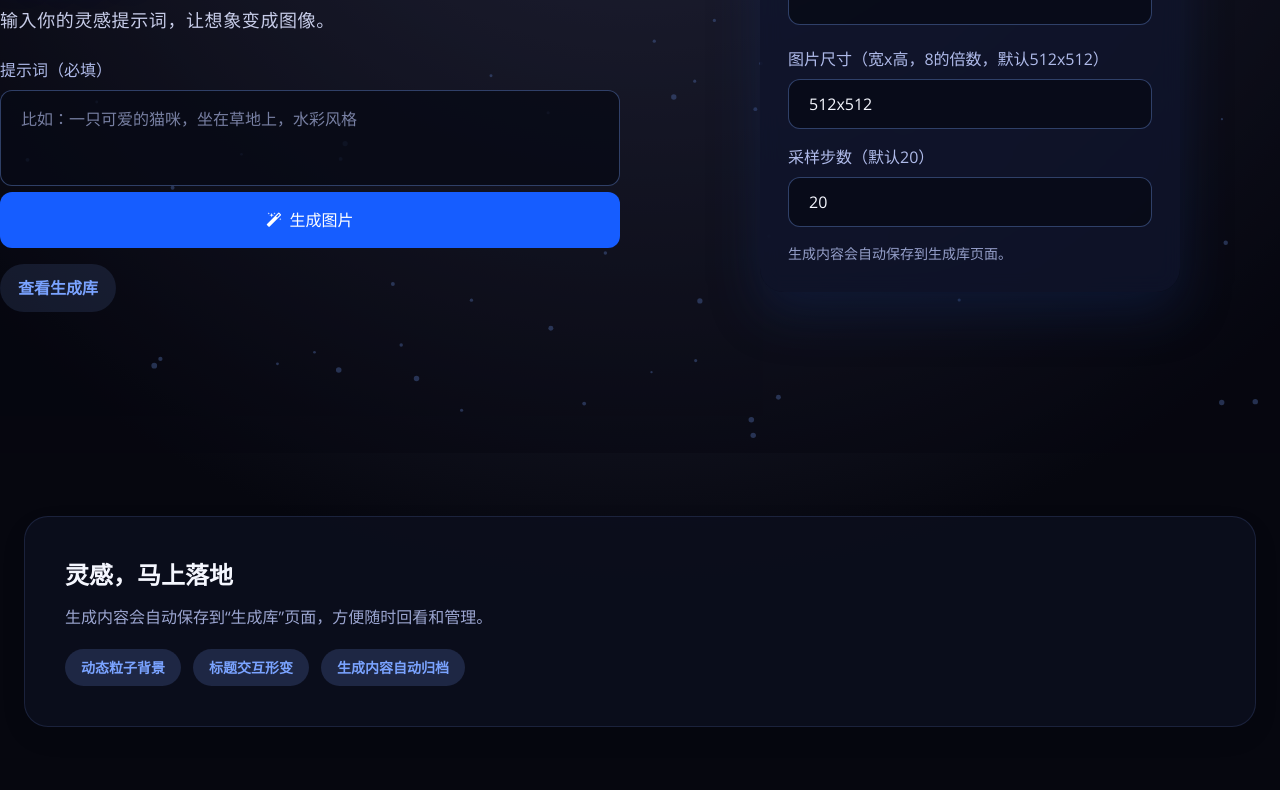
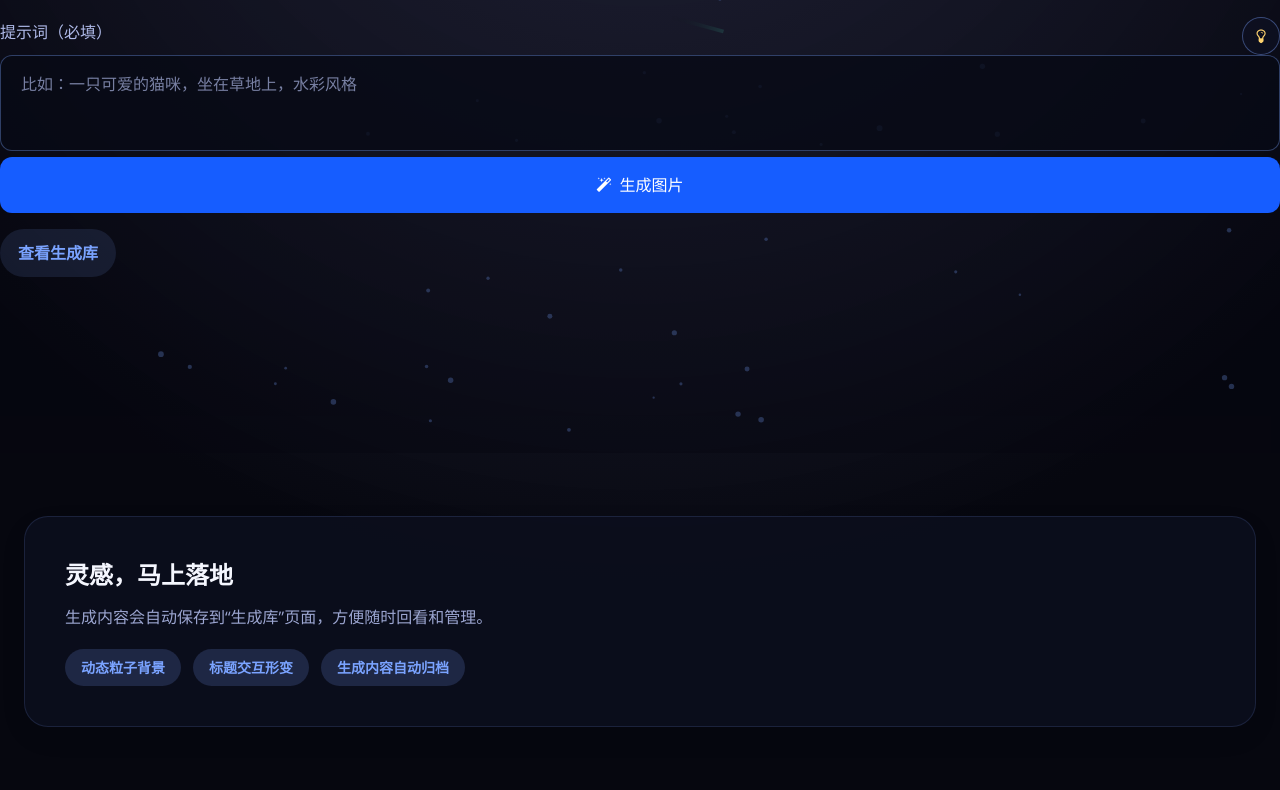
Before and after one commit to Fufuz-jiushijie/2025IntroductiontoAI, a plain HTML site: page demo/index.html in a window 1280 px wide. Shown: the part 347-1137 px from the top of the page. Drawn offline with nearby package versions, Linux system fonts and the light colour scheme.

Commit message:
粒子只动一秒的问题修复

```diff
--- a/demo/index.html
+++ b/demo/index.html
@@ -53,33 +53,20 @@
         <h1 id="heroTitle" class="hero-title">What should we create next？</h1>
         <p class="hero-subtitle">输入你的灵感提示词，让想象变成图像。</p>
         <div class="hero-input">
+          <div class="prompt-label">
             <label class="block text-gray-700 mb-2">提示词（必填）</label>
+            <button id="inspireToggle" class="inspire-toggle" type="button" aria-label="灵感参数">
+              <i class="fa fa-lightbulb-o" aria-hidden="true"></i>
+              <span class="inspire-tooltip">灵感</span>
+            </button>
+          </div>
           <textarea
             id="prompt"
             class="input-textarea w-full px-5 py-4 rounded-xl border border-gray-200 focus:border-primary focus:outline-none input-focus resize-none h-24"
             rows="3"
             placeholder="比如：一只可爱的猫咪，坐在草地上，水彩风格"
           ></textarea>
-        </div>
-        <div class="hero-actions">
-          <button
-            id="generateBtn"
-            onclick="generateImage()"
-            class="generate-btn w-full py-4 rounded-xl bg-primary text-white hover:bg-primary/90 transition-all flex items-center justify-center gap-2"
-          >
-            <i class="fa fa-magic"></i>
-            <span>生成图片</span>
-          </button>
-          <a class="gallery-link" href="gallery.html">查看生成库</a>
-        </div>
-        <div id="loading" class="text-center text-gray-600 py-2 hidden">
-          生成中...大约10-20s，请耐心等待
-        </div>
-        <div id="statusMessage" class="text-center text-gray-600 py-2 hidden"></div>
-      </div>
-      <div class="hero-visual">
-        <div class="hero-glass">
-          <h3>灵感参数</h3>
+          <div id="inspirePanel" class="inspire-panel hidden">
             <div class="input-group">
               <label class="block text-gray-700 mb-2">负提示词（可选）</label>
               <textarea
@@ -110,8 +97,23 @@
                 class="w-full px-5 py-3 rounded-xl border border-gray-200 focus:border-primary focus:outline-none"
               >
             </div>
-          <p class="hero-tip">生成内容会自动保存到生成库页面。</p>
           </div>
+        </div>
+        <div class="hero-actions">
+          <button
+            id="generateBtn"
+            onclick="generateImage()"
+            class="generate-btn w-full py-4 rounded-xl bg-primary text-white hover:bg-primary/90 transition-all flex items-center justify-center gap-2"
+          >
+            <i class="fa fa-magic"></i>
+            <span>生成图片</span>
+          </button>
+          <a class="gallery-link" href="gallery.html">查看生成库</a>
+        </div>
+        <div id="loading" class="text-center text-gray-600 py-2 hidden">
+          生成中...大约10-20s，请耐心等待
+        </div>
+        <div id="statusMessage" class="text-center text-gray-600 py-2 hidden"></div>
       </div>
     </div>
   </div>
--- a/demo/script.js
+++ b/demo/script.js
@@ -15,8 +15,17 @@ function fixNav() {
 const generateBtn = document.getElementById('generateBtn');
 const loading = document.getElementById('loading');
 const statusMessage = document.getElementById('statusMessage');
+const inspireToggle = document.getElementById('inspireToggle');
+const inspirePanel = document.getElementById('inspirePanel');
 
 const storageKey = 'generatedImages';
+
+if (inspireToggle && inspirePanel) {
+  inspireToggle.addEventListener('click', () => {
+    inspirePanel.classList.toggle('hidden');
+    inspireToggle.classList.toggle('is-open');
+  });
+}
 
 async function generateImage() {
   const promptInput = document.getElementById('prompt');
@@ -172,6 +181,8 @@ if (canvas) {
   const streaks = [];
   const pointer = { x: null, y: null, radius: 120 };
   const streakPalette = ['#7aa3ff', '#b880ff', '#50e3c2', '#ff7ad9', '#ffd36e'];
+  let streakTimer = 0;
+  const streakInterval = 40;
 
   const resizeCanvas = () => {
     canvas.width = window.innerWidth;
@@ -192,9 +203,6 @@ if (canvas) {
   };
 
   const spawnStreak = () => {
-    if (Math.random() > 0.02) {
-      return;
-    }
     const startX = Math.random() * canvas.width;
     const startY = Math.random() * canvas.height * 0.6;
     const angle = Math.random() * Math.PI * 0.5 - Math.PI * 0.25;
@@ -213,7 +221,11 @@ if (canvas) {
 
   const updateParticles = () => {
     ctx.clearRect(0, 0, canvas.width, canvas.height);
-    spawnStreak();
+    streakTimer += 1;
+    if (streakTimer >= streakInterval) {
+      streakTimer = 0;
+      spawnStreak();
+    }
 
     particles.forEach((particle) => {
       particle.x += particle.vx;
@@ -229,7 +241,7 @@ if (canvas) {
       if (pointer.x !== null) {
         const dx = particle.x - pointer.x;
         const dy = particle.y - pointer.y;
-        const distance = Math.hypot(dx, dy);
+        const distance = Math.hypot(dx, dy) || 1;
         if (distance < pointer.radius) {
           const force = (pointer.radius - distance) / pointer.radius;
           particle.vx += (dx / distance) * force * 0.3;
@@ -249,7 +261,7 @@ if (canvas) {
       streak.life += 1;
 
       const progress = streak.life / streak.maxLife;
-      const alpha = Math.sin(Math.PI * progress) * 0.6;
+      const alpha = Math.max(0, Math.min(1, Math.sin(Math.PI * progress) * 0.6));
 
       const gradient = ctx.createLinearGradient(
         streak.x,
--- a/demo/style.css
+++ b/demo/style.css
@@ -158,27 +158,33 @@ body {
 }
 
 .hero-input,
-.hero-actions,
-.hero-tip {
+.hero-actions {
   text-align: left;
 }
 
+.prompt-label {
+  display: flex;
+  align-items: center;
+  justify-content: space-between;
+  gap: 12px;
+}
+
 .hero-copy label,
-.hero-glass label {
+.inspire-panel label {
   color: rgba(193, 205, 255, 0.9);
 }
 
 .hero-copy textarea,
-.hero-glass textarea,
-.hero-glass input {
+.inspire-panel textarea,
+.inspire-panel input {
   background: rgba(8, 10, 22, 0.8);
   color: #f5f7ff;
   border-color: rgba(122, 163, 255, 0.35);
 }
 
 .hero-copy textarea::placeholder,
-.hero-glass textarea::placeholder,
-.hero-glass input::placeholder {
+.inspire-panel textarea::placeholder,
+.inspire-panel input::placeholder {
   color: rgba(193, 205, 255, 0.6);
 }
 
@@ -203,35 +209,60 @@ body {
   background: rgba(122, 163, 255, 0.22);
 }
 
-.hero-visual {
-  display: flex;
+.inspire-toggle {
+  display: inline-flex;
+  align-items: center;
   justify-content: center;
+  width: 38px;
+  height: 38px;
+  border-radius: 50%;
+  border: 1px solid rgba(122, 163, 255, 0.4);
+  background: rgba(15, 18, 36, 0.7);
+  color: #ffd36e;
+  cursor: pointer;
+  position: relative;
+  transition: transform 0.2s ease, box-shadow 0.2s ease;
 }
 
-.hero-glass {
-  width: min(420px, 100%);
-  background: rgba(16, 20, 44, 0.8);
-  border-radius: 24px;
-  padding: 28px;
-  box-shadow: 0 20px 50px rgba(17, 40, 90, 0.4);
-  backdrop-filter: blur(10px);
-  text-align: left;
+.inspire-toggle:hover {
+  transform: translateY(-1px);
+  box-shadow: 0 8px 20px rgba(255, 211, 110, 0.2);
 }
 
-.hero-glass h3 {
-  font-size: 20px;
-  font-weight: 700;
-  margin-bottom: 16px;
-  color: #f5f7ff;
+.inspire-toggle.is-open {
+  color: #ffea9f;
+  box-shadow: 0 10px 22px rgba(255, 211, 110, 0.35);
 }
 
-.hero-glass .input-group {
-  margin-bottom: 16px;
+.inspire-tooltip {
+  position: absolute;
+  top: -32px;
+  right: -8px;
+  background: rgba(15, 18, 36, 0.95);
+  color: rgba(240, 244, 255, 0.9);
+  font-size: 12px;
+  padding: 4px 10px;
+  border-radius: 999px;
+  opacity: 0;
+  pointer-events: none;
+  transform: translateY(6px);
+  transition: all 0.2s ease;
+  white-space: nowrap;
 }
 
-.hero-tip {
-  font-size: 14px;
-  color: rgba(193, 205, 255, 0.75);
+.inspire-toggle:hover .inspire-tooltip {
+  opacity: 1;
+  transform: translateY(0);
+}
+
+.inspire-panel {
+  margin-top: 18px;
+  padding: 18px;
+  border-radius: 18px;
+  border: 1px solid rgba(122, 163, 255, 0.2);
+  background: rgba(12, 15, 30, 0.8);
+  display: grid;
+  gap: 14px;
 }
 
 /* Tailwind自定义工具类 */
```
Lines whose indentation alone changed are shown as unchanged.
